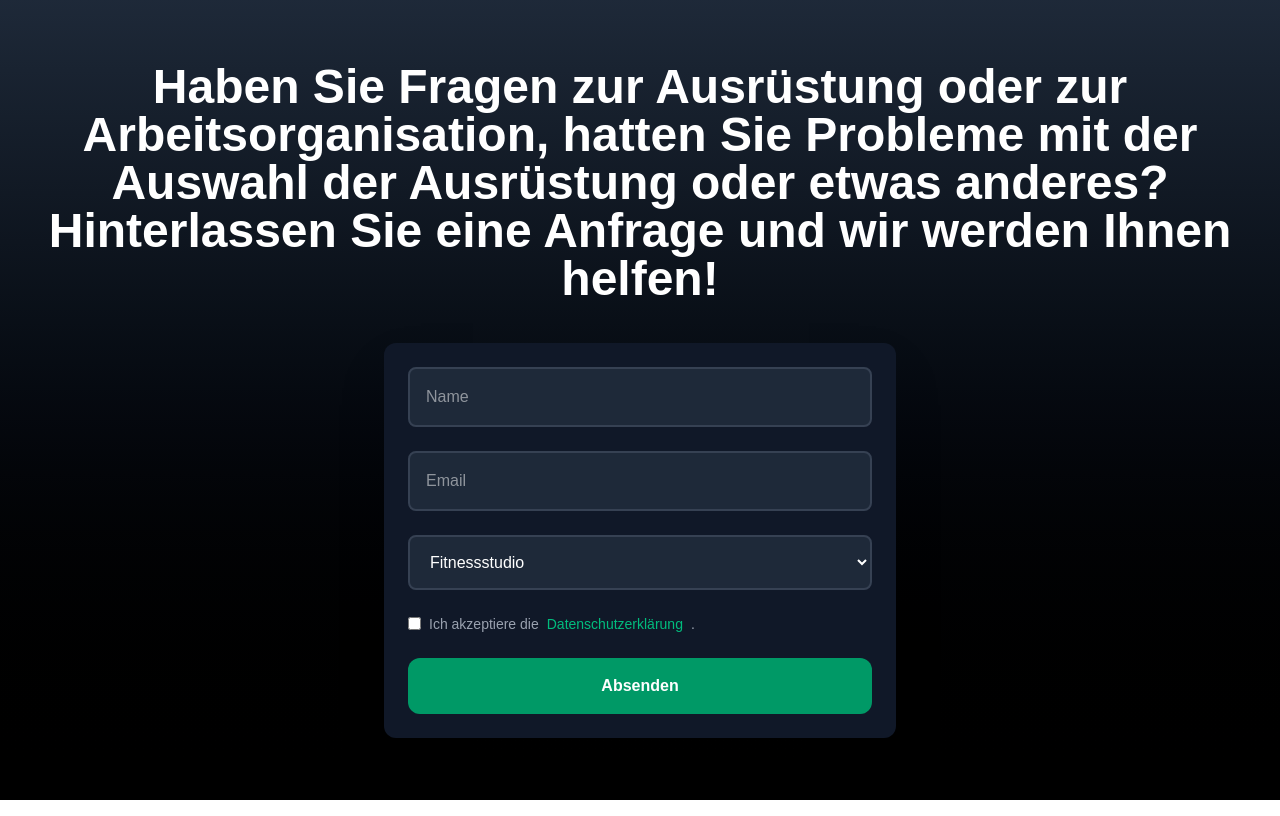
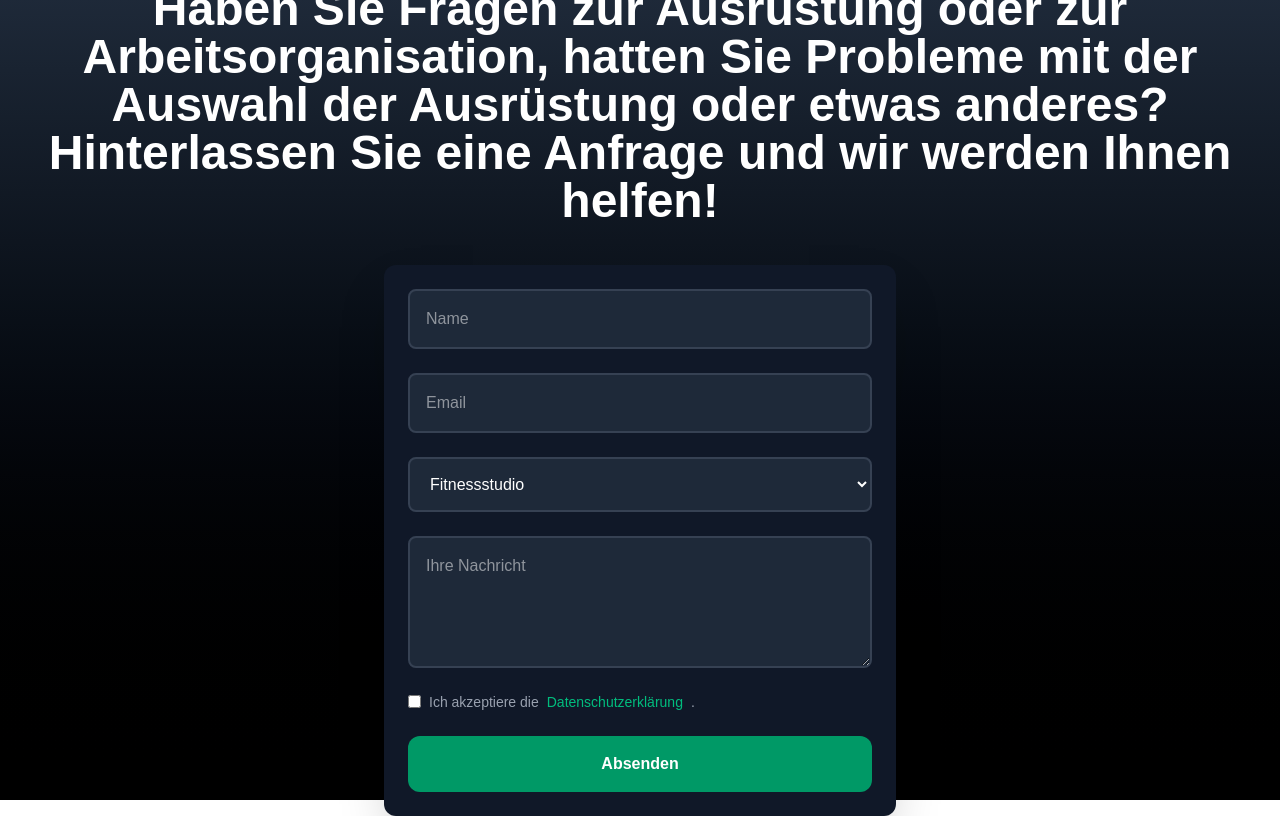
Before and after one commit to tereshonkov/gym-app, a Next.js app: page /schreiben in a window 1280 px wide. Built offline with nearby package versions, Linux system fonts and the light colour scheme.

Commit message:
edit form

```diff
--- a/app/schreiben/page.tsx
+++ b/app/schreiben/page.tsx
@@ -5,6 +5,7 @@ type FormValue = {
     name: string;
     email: string;
     category: string;
+    area: string;
     privacyPolicy: boolean;
 }
 
@@ -13,6 +14,7 @@ export default function Index() {
         name: "",
         email: "",
         category: "1",
+        area: "",
         privacyPolicy: false,  // Додано стан для чекбоксу
     });
     const [showPopup, setShowPopup] = useState(false);
@@ -30,6 +32,7 @@ export default function Index() {
             name: "",
             email: "",
             category: "1",
+            area: "",
             privacyPolicy: false,  // Скидаємо значення чекбоксу після відправки форми
         });
         setShowPopup(true);
@@ -68,8 +71,14 @@ export default function Index() {
                     <option value="2">Für Zuhause</option>
                     <option value="3">Andere</option>
                 </select>
+                <textarea
+                    value={value.area}
+                    onChange={(e) => setValue({ ...value, area: e.target.value })}
+                    placeholder="Ihre Nachricht"
+                    className="p-4 bg-gray-800 text-white rounded-lg border-2 border-gray-700 focus:outline-none focus:ring-2 focus:ring-emerald-600 transition duration-300"
+                    rows={4}
+                ></textarea>
 
-                {/* Чекбокс для політики конфіденційності */}
                 <label className="text-sm text-gray-400 flex items-center gap-2">
                     <input
                         type="checkbox"
@@ -77,7 +86,7 @@ export default function Index() {
                         onChange={(e) => setValue({ ...value, privacyPolicy: e.target.checked })}
                         className="focus:ring-2 focus:ring-emerald-600"
                     />
-                    Ich akzeptiere die <a href="#" className="text-emerald-500">Datenschutzerklärung</a>.
+                    Ich akzeptiere die <a href="/privacy-policy" className="text-emerald-500">Datenschutzerklärung</a>.
                 </label>
 
                 <button
--- a/components/FormBlock/FormBlock.tsx
+++ b/components/FormBlock/FormBlock.tsx
@@ -76,7 +76,7 @@ export default function Index() {
                         onChange={(e) => setValue({ ...value, privacyPolicy: e.target.checked })}
                         className="focus:ring-2 focus:ring-emerald-600"
                     />
-                    Ich akzeptiere die <a href="#" className="text-emerald-500">Datenschutzerklärung</a>.
+                    Ich akzeptiere die <a href="/privacy-policy" className="text-emerald-500">Datenschutzerklärung</a>.
                 </label>
 
                 <button
```
